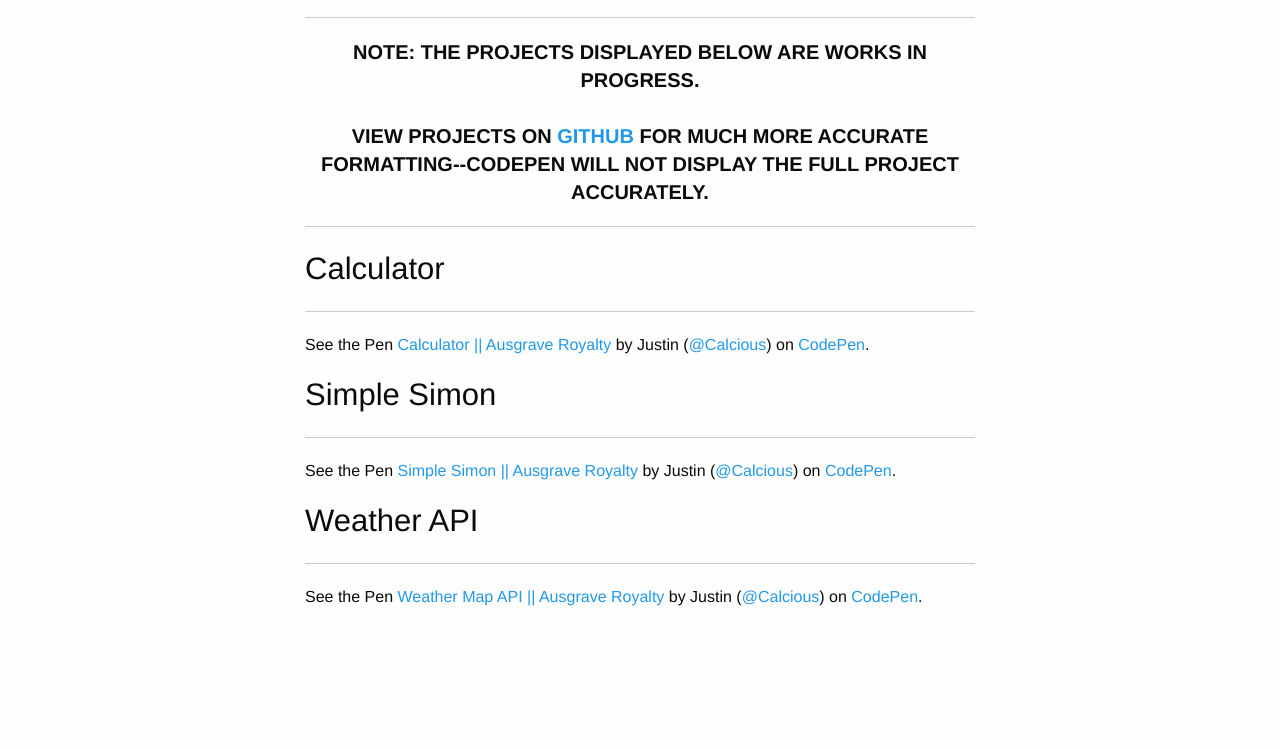
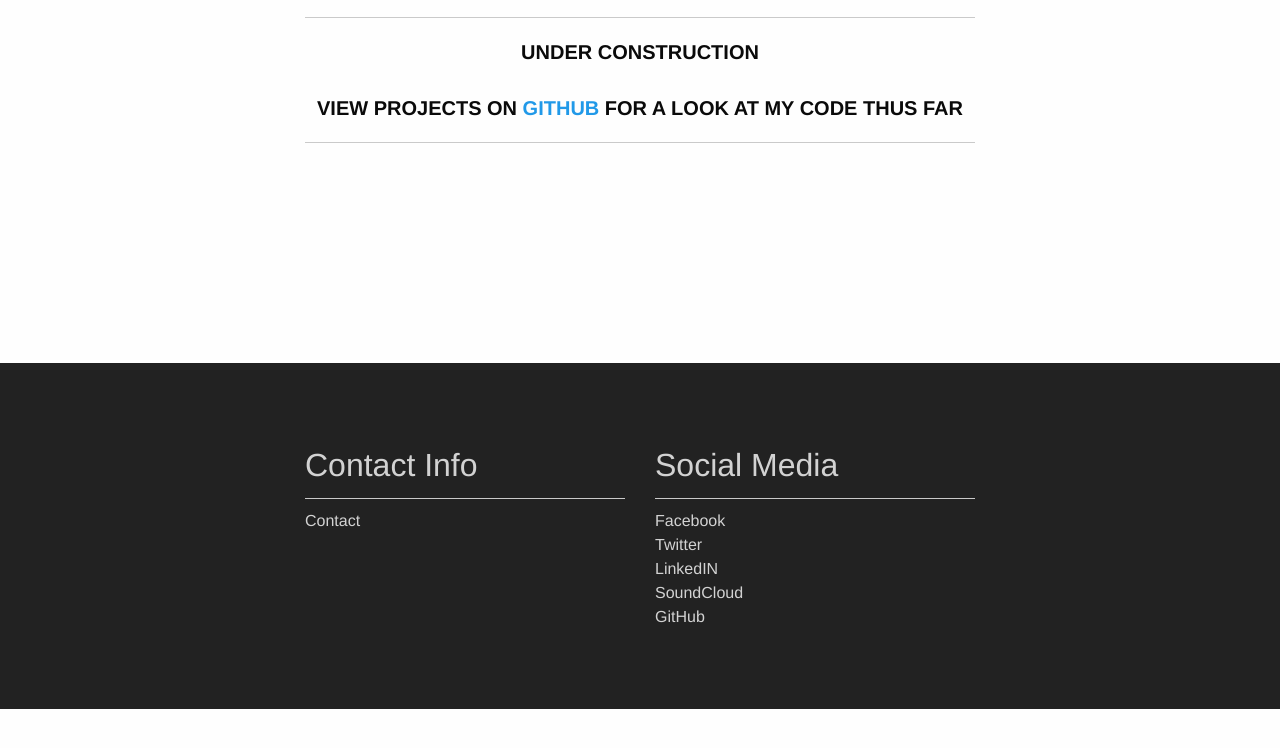
Before and after one commit to Calcious/calcious.github.io, a plain HTML site: page my_site_portfolio.html in a window 1280 px wide. Shown: the part 630-1378 px from the top of the page. After the commit the page ends 1339 px from the top, so only its background shows below. Drawn offline with Linux system fonts and the light colour scheme; a script that the page names is missing.

Commit message:
editing of portfolio page

```diff
--- a/my_site_portfolio.html
+++ b/my_site_portfolio.html
@@ -62,27 +62,27 @@
         <div class="small-12 medium-12 column">
             <h1 id="proj_spot">Project Spotlight</h1>
             <hr>
-            <h5><strong>NOTE: THE PROJECTS DISPLAYED BELOW ARE WORKS IN PROGRESS.<br><br>
-                VIEW PROJECTS ON <a href="https://www.github.com/calcious" target="_blank">GITHUB </a>FOR MUCH MORE ACCURATE FORMATTING--CODEPEN WILL NOT DISPLAY THE FULL PROJECT ACCURATELY.</strong></h5>
+            <h5><strong>UNDER CONSTRUCTION<br><br>
+                VIEW PROJECTS ON <a href="https://www.github.com/calcious" target="_blank">GITHUB </a>FOR A LOOK AT MY CODE THUS FAR</strong></h5>
             <hr>
-            <h3 class="port_name">Calculator</h3>
-            <hr>
-            <!--CALCULATOR EXERCISE EMBED FROM CODEPEN-->
-            <p data-height="265" data-theme-id="0" data-slug-hash="NbxrWm" data-default-tab="js,result" data-user="Calcious" data-embed-version="2" data-pen-title="Calculator || Ausgrave Royalty" class="codepen">See the Pen <a href="http://codepen.io/Calcious/pen/NbxrWm/">Calculator || Ausgrave Royalty</a> by Justin (<a href="http://codepen.io/Calcious">@Calcious</a>) on <a href="http://codepen.io">CodePen</a>.</p>
-            <script async src="https://production-assets.codepen.io/assets/embed/ei.js"></script>
+            <!--<h3 class="port_name">Calculator</h3>-->
+            <!--<hr>-->
+            <!--&lt;!&ndash;CALCULATOR EXERCISE EMBED FROM CODEPEN&ndash;&gt;-->
+            <!--<p data-height="265" data-theme-id="0" data-slug-hash="NbxrWm" data-default-tab="js,result" data-user="Calcious" data-embed-version="2" data-pen-title="Calculator || Ausgrave Royalty" class="codepen">See the Pen <a href="http://codepen.io/Calcious/pen/NbxrWm/">Calculator || Ausgrave Royalty</a> by Justin (<a href="http://codepen.io/Calcious">@Calcious</a>) on <a href="http://codepen.io">CodePen</a>.</p>-->
+            <!--<script async src="https://production-assets.codepen.io/assets/embed/ei.js"></script>-->
 
-            <!--SIMPLE SIMON EXERCISE EMBED FROM CODEPEN-->
-            <h3 class="port_name">Simple Simon</h3>
-            <hr>
-            <p data-height="265" data-theme-id="0" data-slug-hash="JbGKbr" data-default-tab="html,result" data-user="Calcious" data-embed-version="2" data-pen-title="Simple Simon || Ausgrave Royalty" class="codepen">See the Pen <a href="http://codepen.io/Calcious/pen/JbGKbr/">Simple Simon || Ausgrave Royalty</a> by Justin (<a href="http://codepen.io/Calcious">@Calcious</a>) on <a href="http://codepen.io">CodePen</a>.</p>
-            <script async src="https://production-assets.codepen.io/assets/embed/ei.js"></script>
+            <!--&lt;!&ndash;SIMPLE SIMON EXERCISE EMBED FROM CODEPEN&ndash;&gt;-->
+            <!--<h3 class="port_name">Simple Simon</h3>-->
+            <!--<hr>-->
+            <!--<p data-height="265" data-theme-id="0" data-slug-hash="JbGKbr" data-default-tab="html,result" data-user="Calcious" data-embed-version="2" data-pen-title="Simple Simon || Ausgrave Royalty" class="codepen">See the Pen <a href="http://codepen.io/Calcious/pen/JbGKbr/">Simple Simon || Ausgrave Royalty</a> by Justin (<a href="http://codepen.io/Calcious">@Calcious</a>) on <a href="http://codepen.io">CodePen</a>.</p>-->
+            <!--<script async src="https://production-assets.codepen.io/assets/embed/ei.js"></script>-->
 
 
-            <!--WEATHER API EXERCISE EMBED FROM CODEPEN-->
-            <h3 class="port_name">Weather API</h3>
-            <hr>
-            <p data-height="265" data-theme-id="0" data-slug-hash="zorBRd" data-default-tab="result" data-user="Calcious" data-embed-version="2" data-pen-title="Weather Map API || Ausgrave Royalty" class="codepen">See the Pen <a href="http://codepen.io/Calcious/pen/zorBRd/">Weather Map API || Ausgrave Royalty</a> by Justin (<a href="http://codepen.io/Calcious">@Calcious</a>) on <a href="http://codepen.io">CodePen</a>.</p>
-            <script async src="https://production-assets.codepen.io/assets/embed/ei.js"></script>
+            <!--&lt;!&ndash;WEATHER API EXERCISE EMBED FROM CODEPEN&ndash;&gt;-->
+            <!--<h3 class="port_name">Weather API</h3>-->
+            <!--<hr>-->
+            <!--<p data-height="265" data-theme-id="0" data-slug-hash="zorBRd" data-default-tab="result" data-user="Calcious" data-embed-version="2" data-pen-title="Weather Map API || Ausgrave Royalty" class="codepen">See the Pen <a href="http://codepen.io/Calcious/pen/zorBRd/">Weather Map API || Ausgrave Royalty</a> by Justin (<a href="http://codepen.io/Calcious">@Calcious</a>) on <a href="http://codepen.io">CodePen</a>.</p>-->
+            <!--<script async src="https://production-assets.codepen.io/assets/embed/ei.js"></script>-->
 
     </div>
 </section>
```
